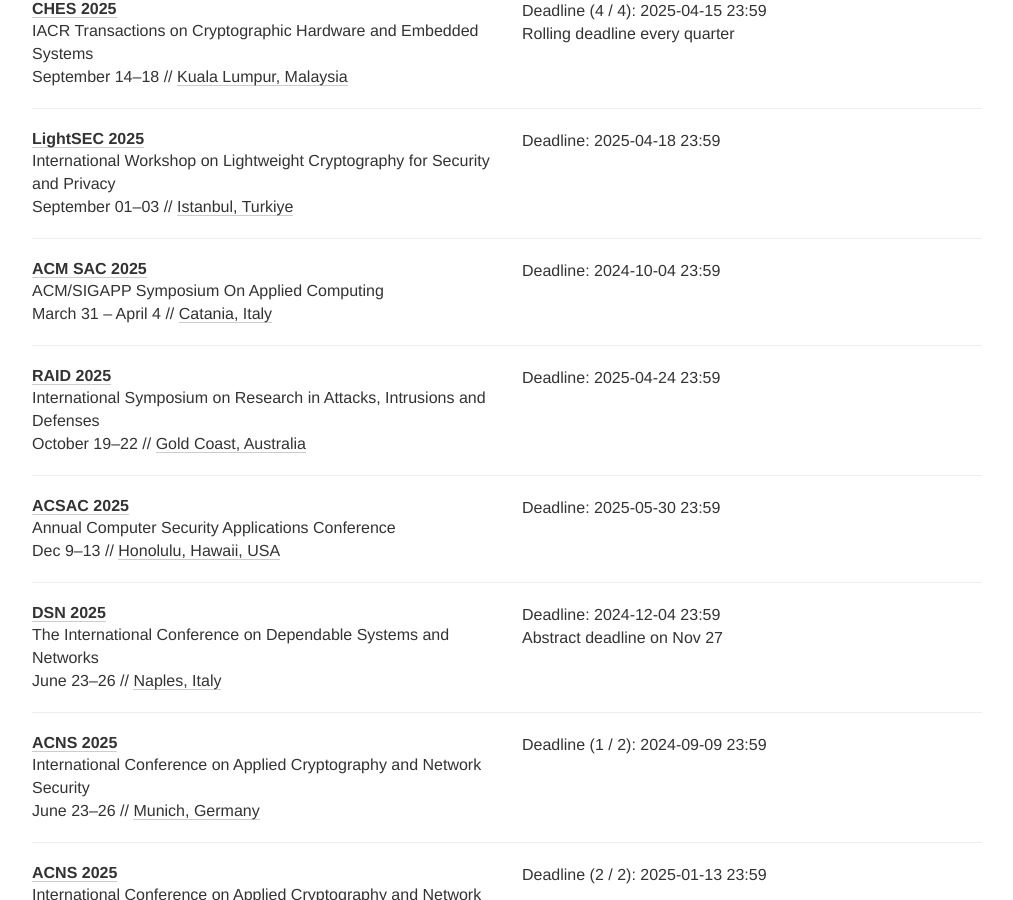
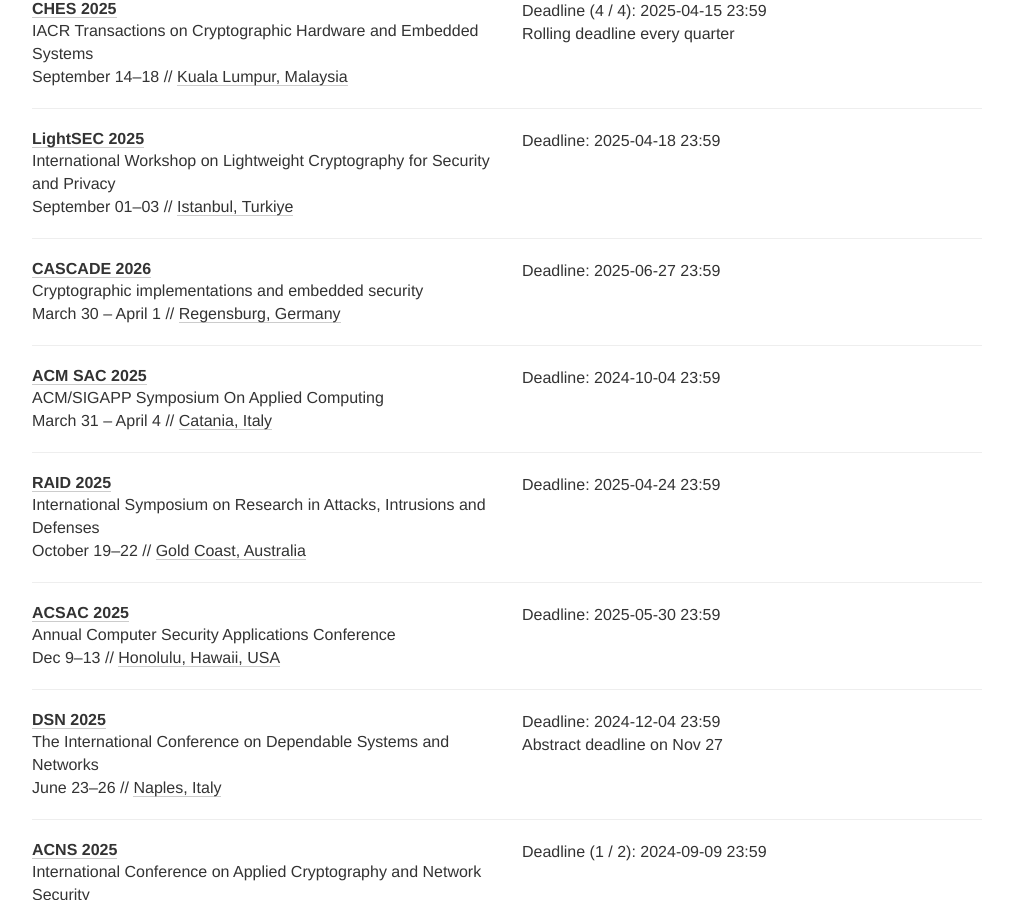
Before and after one commit to sec-deadlines/sec-deadlines.github.io, a Jekyll site: the page built from index.html, in a window 1280 px wide and 900 px high, scrolled down 7774 px. Shown: the whole window, without its empty margins (133-1146 px from the left). Built offline with Jekyll 4.4.1, drawn with Linux system fonts in a browser that asks for light colours; nearby versions of some CDN libraries; comment, search, counter and statistics services are not loaded.

Commit message:
Add CASCADE'26

```diff
--- a/_data/conferences.yml
+++ b/_data/conferences.yml
@@ -470,6 +470,15 @@
   deadline: ["2025-04-18 23:59"]
   place: Istanbul, Turkiye
   tags: [SEC, PRIV, SHOP, CRYPTO]
+
+- name: CASCADE
+  description: Cryptographic implementations and embedded security
+  year: 2026
+  link: https://cascade-conference.org/index.html
+  deadline: ["2025-06-27 23:59"]
+  date: March 30 - April 1
+  place: Regensburg, Germany
+  tags: [CRYPTO, CONF]
 
 # Networks and systems, applications
 
```
